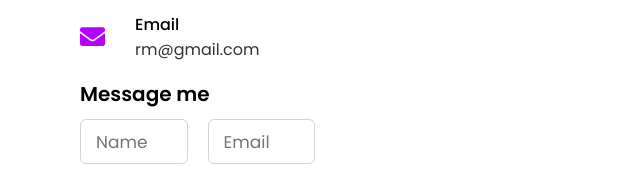
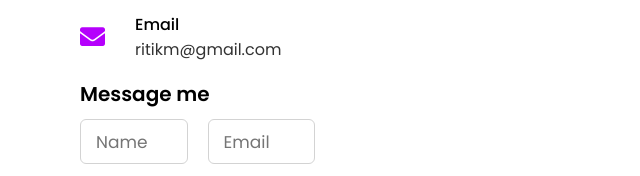
Before and after one commit to ritik0121/myportfolio, a plain HTML site: page index.html in a window 1280 px wide. Shown: the part 3634-3810 px from the top of the page, 0-640 px from the left. Drawn offline with nearby package versions, Linux system fonts and the light colour scheme.

Commit message:
Update index.html

```diff
--- a/index.html
+++ b/index.html
@@ -226,7 +226,7 @@
                             <i class="fas fa-envelope"></i>
                             <div class="info">
                                 <div class="head">Email</div>
-                                <div class="sub-title">rm@gmail.com</div>
+                                <div class="sub-title">ritikm@gmail.com</div>
                             </div>
                         </div>
 
@@ -249,7 +249,7 @@
                                 <textarea cols="30" rows="10" placeholder="Message.." required></textarea>
                             </div>
                             <div class="button">
-                                <button type="submit"><a href = "mailto:ritikm.0121@gmail.com?subject = Feedback&body = Message">
+                                <button type="submit"><a href = "mailto:ritikm@gmail.com?subject = Feedback&body = Message">
                                 Send Message
                               </a></button>
                             </div>
```
